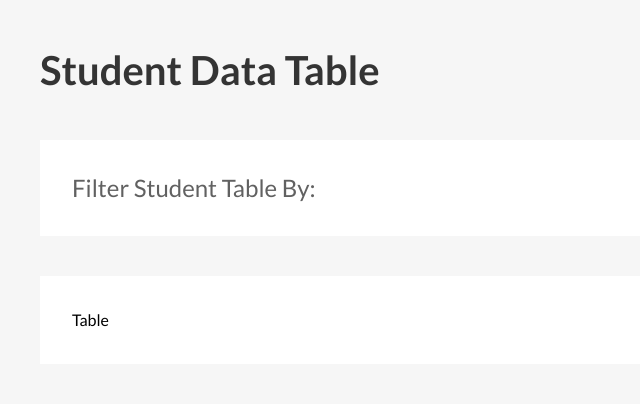
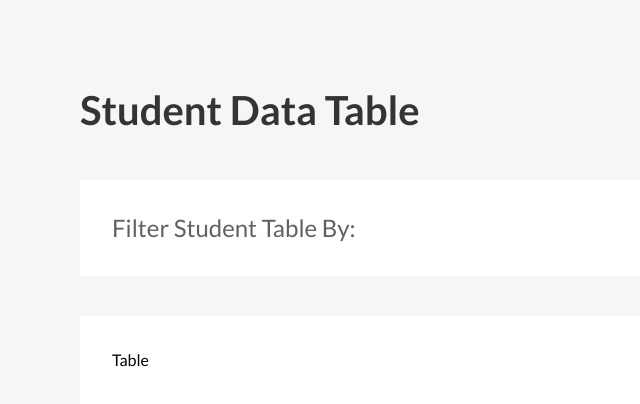
Before and after one commit to theAvocadoCoder/omniswift-assessment, a React (Vite) app: page / in a window 1280 px wide. Shown: the top 404 px of the page, without its empty margins (0-640 px from the left). Built offline with nearby package versions, Linux system fonts and the light colour scheme.

Commit message:
Fix layout: adjust height and padding

```diff
--- a/src/App.tsx
+++ b/src/App.tsx
@@ -4,7 +4,7 @@ import Table from "@features/table/Table";
 function App() {
 
   return (
-    <main>
+    <main className="md:p-14 lg:p-20">
       <h1 data-testid="heading1">Student Data Table</h1>
       <Filter />
       <Table />
--- a/src/index.css
+++ b/src/index.css
@@ -15,7 +15,7 @@
 @layer base {
   main {
     background-color: #F6F6F6;
-    height: 100dvh;
+    min-height: 100dvh;
     display: flex;
     flex-direction: column;
     align-items: center;
```
